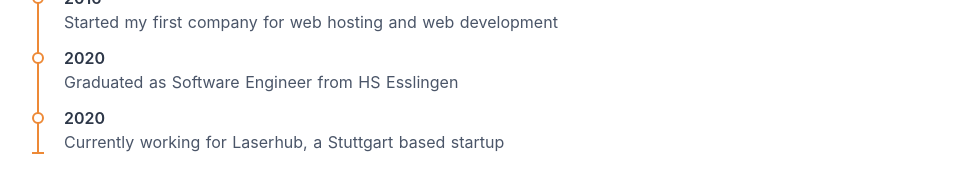
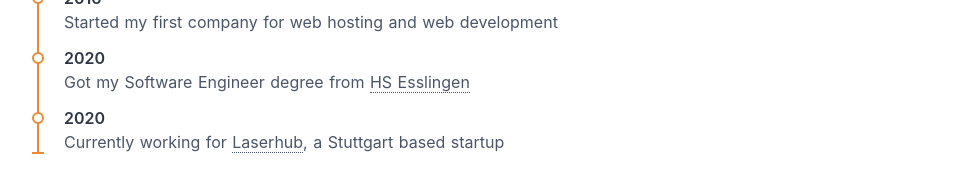
Before and after one commit to lhermann/lukashermann.dev, a Nuxt app: page / in a window 1280 px wide. Shown: the part 611-800 px from the top of the page, without its empty margins (160-1119 px from the left). Built offline with nearby package versions, Linux system fonts and the light colour scheme.

Commit message:
feat: add links to bio

```diff
--- a/assets/css/tailwind.css
+++ b/assets/css/tailwind.css
@@ -18,6 +18,13 @@ html {
 
 a {
   transition: color 0.3s;
+}
+
+.links a {
+  border-bottom: 1px dotted currentcolor;
+}
+.links a:hover {
+  @apply border-solid border-orange-500;
 }
 
 .wrapper {
--- a/pages/index.vue
+++ b/pages/index.vue
@@ -48,7 +48,7 @@
 
         <section class="mt-10">
           <h2 class="text-2xl font-semibold mb-3">Life Excerpt</h2>
-          <dl class="cv-list">
+          <dl class="cv-list links">
             <dt class="font-semibold">2007</dt>
             <dd class="text-gray-700 mb-3">Got my first web development job while still in high school</dd>
             <dt class="font-semibold">2010</dt>
@@ -58,9 +58,9 @@
             <dt class="font-semibold">2016</dt>
             <dd class="text-gray-700 mb-3">Started my first company for web hosting and web development</dd>
             <dt class="font-semibold">2020</dt>
-            <dd class="text-gray-700 mb-3">Graduated as Software Engineer from HS Esslingen</dd>
+            <dd class="text-gray-700 mb-3">Got my Software Engineer degree from <a href="https://www.hs-esslingen.de/en/">HS Esslingen</a></dd>
             <dt class="font-semibold">2020</dt>
-            <dd class="text-gray-700 mb-3">Currently working for Laserhub, a Stuttgart based startup</dd>
+            <dd class="text-gray-700 mb-3">Currently working for <a href="https://laserhub.com/">Laserhub</a>, a Stuttgart based startup</dd>
           </dl>
         </section>
       </div>
```
